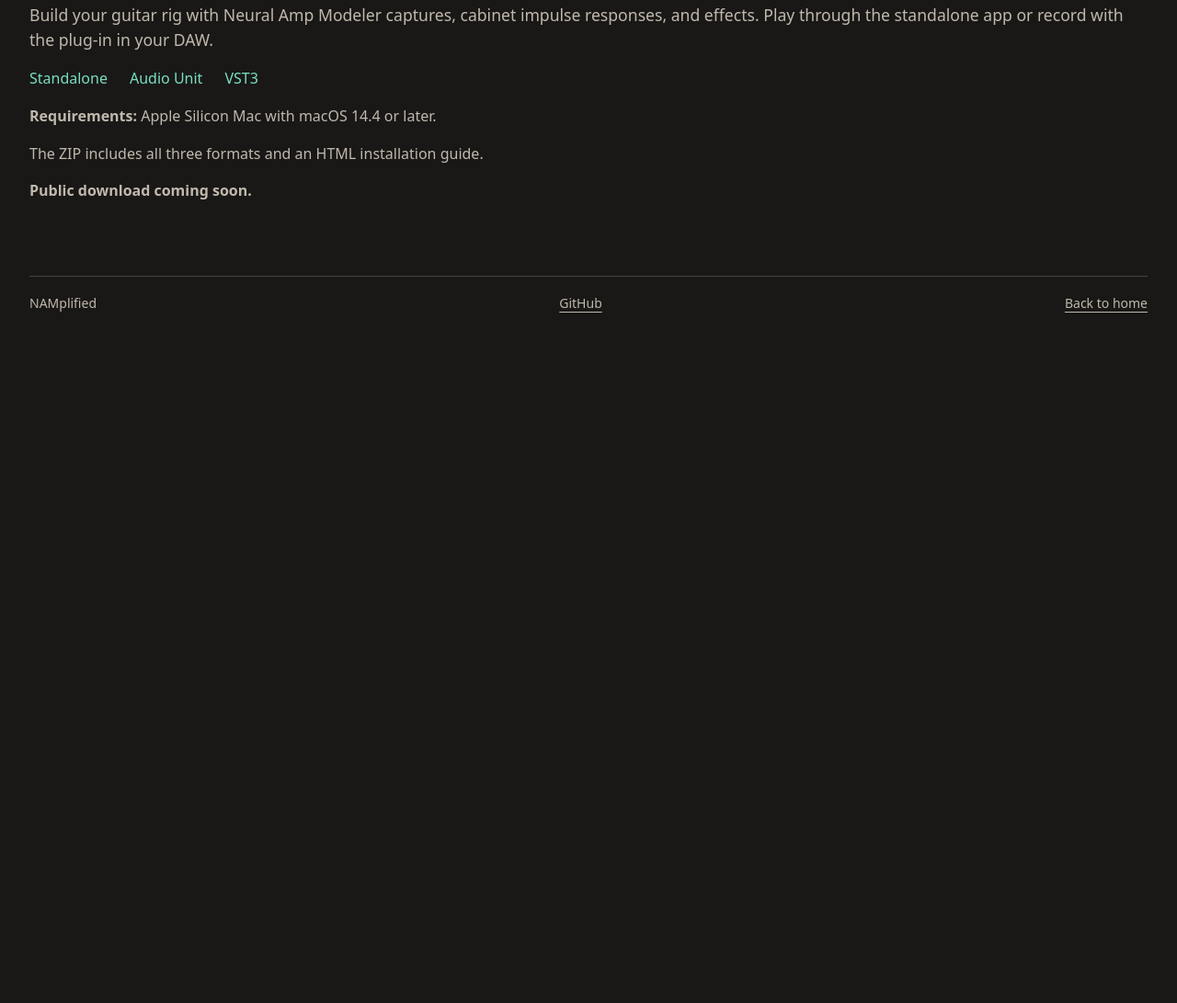
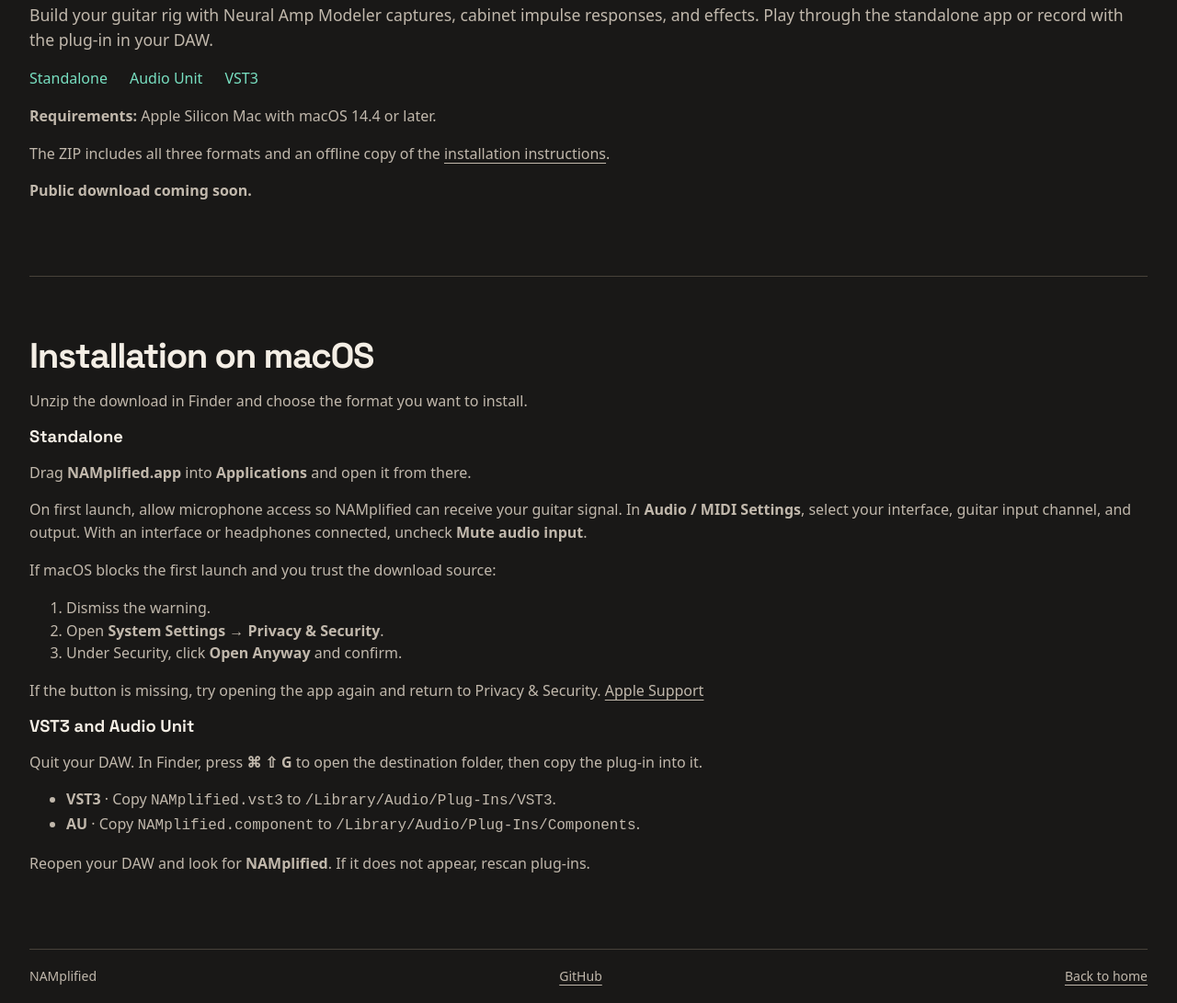
Before and after one commit to sedosa-guitar/namplified-web, a plain HTML site: page download.html in a window 1280 px wide. Shown: the part 251-1342 px from the top of the page at 92% size. Before the commit the page ends 800 px from the top, so only its background shows below. Drawn offline with Linux system fonts and the light colour scheme.

Commit message:
Publish macOS install guide and refresh comparison screenshot

```diff
--- a/download.html
+++ b/download.html
@@ -11,7 +11,7 @@
 <body>
 <header class="wrap">
 <a class="brand" href="./"><img src="./assets/icon.svg" width="34" height="34" alt="">NAMplified</a>
-<nav aria-label="Main navigation"><a href="./index.html">Home</a><a href="./credits.html">Credits</a><a href="./about.html">About Me</a><a href="./download.html" aria-current="page">Download</a>
+<nav aria-label="Main navigation"><a href="./index.html">Home</a><a href="./credits.html">Credits</a><a href="./about.html">About Me</a><a href="./download.html" aria-current="page">Download &amp; Install</a>
 <a href="https://github.com/sedosa-guitar/namplified" title="NAMplified on GitHub" aria-label="NAMplified on GitHub" style="display: inline-flex; align-items: center">
 <svg aria-hidden="true" width="22" height="22" viewBox="0 0 16 16" fill="currentColor">
 <path d="M8 0C3.58 0 0 3.58 0 8c0 3.54 2.29 6.53 5.47 7.59.4.07.55-.17.55-.38 0-.19-.01-.82-.01-1.49-2.01.37-2.53-.49-2.69-.94-.09-.23-.48-.94-.82-1.13-.28-.15-.68-.52-.01-.53.63-.01 1.08.58 1.23.82.72 1.21 1.87.87 2.33.66.07-.52.28-.87.51-1.07-1.78-.2-3.64-.89-3.64-3.95 0-.87.31-1.59.82-2.15-.08-.2-.36-1.02.08-2.12 0 0 .67-.21 2.2.82a7.65 7.65 0 0 1 4 0c1.53-1.04 2.2-.82 2.2-.82.44 1.1.16 1.92.08 2.12.51.56.82 1.27.82 2.15 0 3.07-1.87 3.75-3.65 3.95.29.25.54.73.54 1.48 0 1.07-.01 1.93-.01 2.2 0 .21.15.46.55.38A8 8 0 0 0 16 8c0-4.42-3.58-8-8-8Z"/>
@@ -25,8 +25,35 @@
   <p class="lede">Build your guitar rig with Neural Amp Modeler captures, cabinet impulse responses, and effects. Play through the standalone app or record with the plug-in in your DAW.</p>
   <ul class="formats" aria-label="Included formats"><li>Standalone</li><li>Audio Unit</li><li>VST3</li></ul>
   <p><strong>Requirements:</strong> Apple Silicon Mac with macOS 14.4 or later.</p>
-  <p>The ZIP includes all three formats and an HTML installation guide.</p>
+  <p>The ZIP includes all three formats and an offline copy of the <a href="#installation">installation instructions</a>.</p>
   <p><strong>Public download coming soon.</strong></p>
+</section>
+<section id="installation" class="wrap rig" aria-labelledby="installation-heading">
+  <h2 id="installation-heading">Installation on macOS</h2>
+  <p>Unzip the download in Finder and choose the format you want to install.</p>
+  <section>
+    <h3>Standalone</h3>
+    <p>Drag <strong>NAMplified.app</strong> into <strong>Applications</strong> and open it from there.</p>
+    <p>On first launch, allow microphone access so NAMplified can receive your guitar signal.
+    In <strong>Audio / MIDI Settings</strong>, select your interface, guitar input channel, and output.
+    With an interface or headphones connected, uncheck <strong>Mute audio input</strong>.</p>
+    <p>If macOS blocks the first launch and you trust the download source:</p>
+    <ol>
+      <li>Dismiss the warning.</li>
+      <li>Open <strong>System Settings → Privacy &amp; Security</strong>.</li>
+      <li>Under Security, click <strong>Open Anyway</strong> and confirm.</li>
+    </ol>
+    <p>If the button is missing, try opening the app again and return to Privacy &amp; Security. <a href="https://support.apple.com/en-us/102445">Apple Support</a></p>
+  </section>
+  <section>
+    <h3>VST3 and Audio Unit</h3>
+    <p>Quit your DAW. In Finder, press <strong>⌘ ⇧ G</strong> to open the destination folder, then copy the plug-in into it.</p>
+    <ul>
+      <li><strong>VST3</strong> · Copy <code>NAMplified.vst3</code> to <code>/Library/Audio/Plug-Ins/VST3</code>.</li>
+      <li><strong>AU</strong> · Copy <code>NAMplified.component</code> to <code>/Library/Audio/Plug-Ins/Components</code>.</li>
+    </ul>
+    <p>Reopen your DAW and look for <strong>NAMplified</strong>. If it does not appear, rescan plug-ins.</p>
+  </section>
 </section>
 </main>
 <footer class="wrap" style="flex-wrap: wrap">
```
Also changed, not shown: about.html (+1 -1 lines), credits.html (+1 -1 lines), index.html (+5 -5 lines), assets/namplified-rig-shootout.png.
